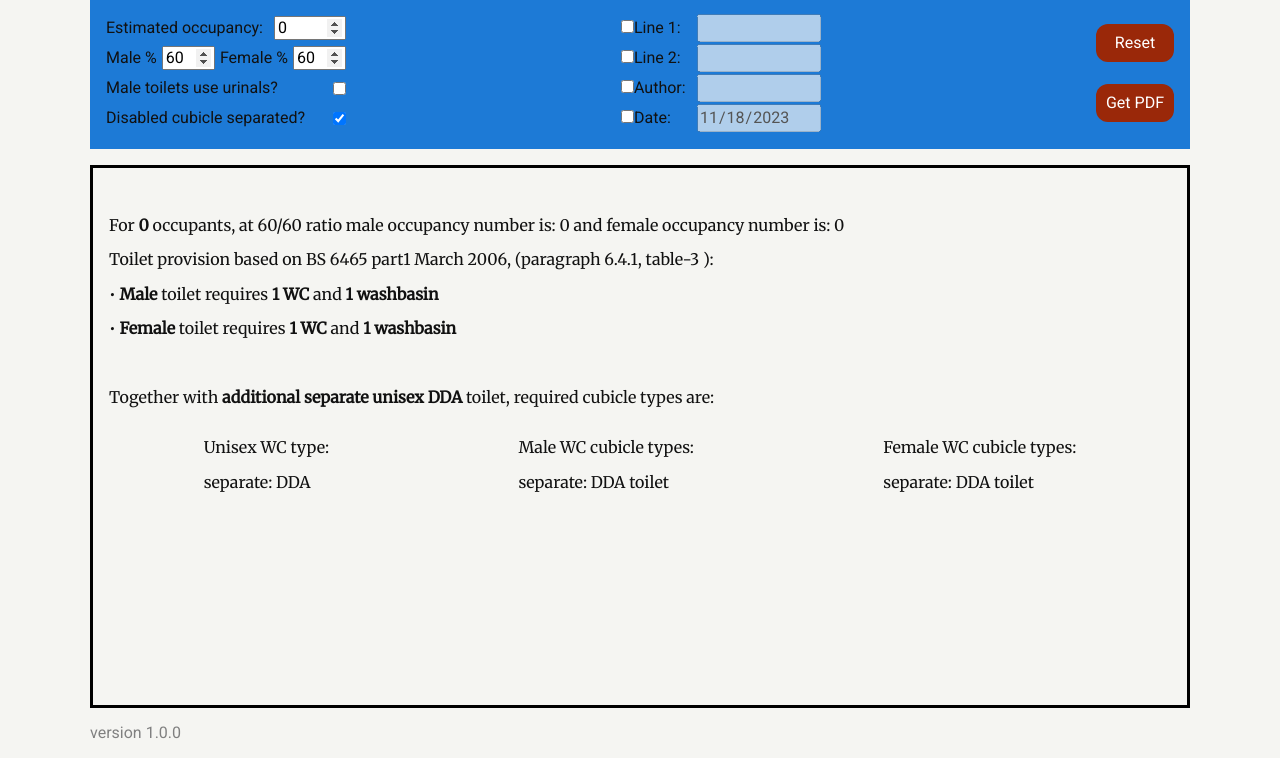
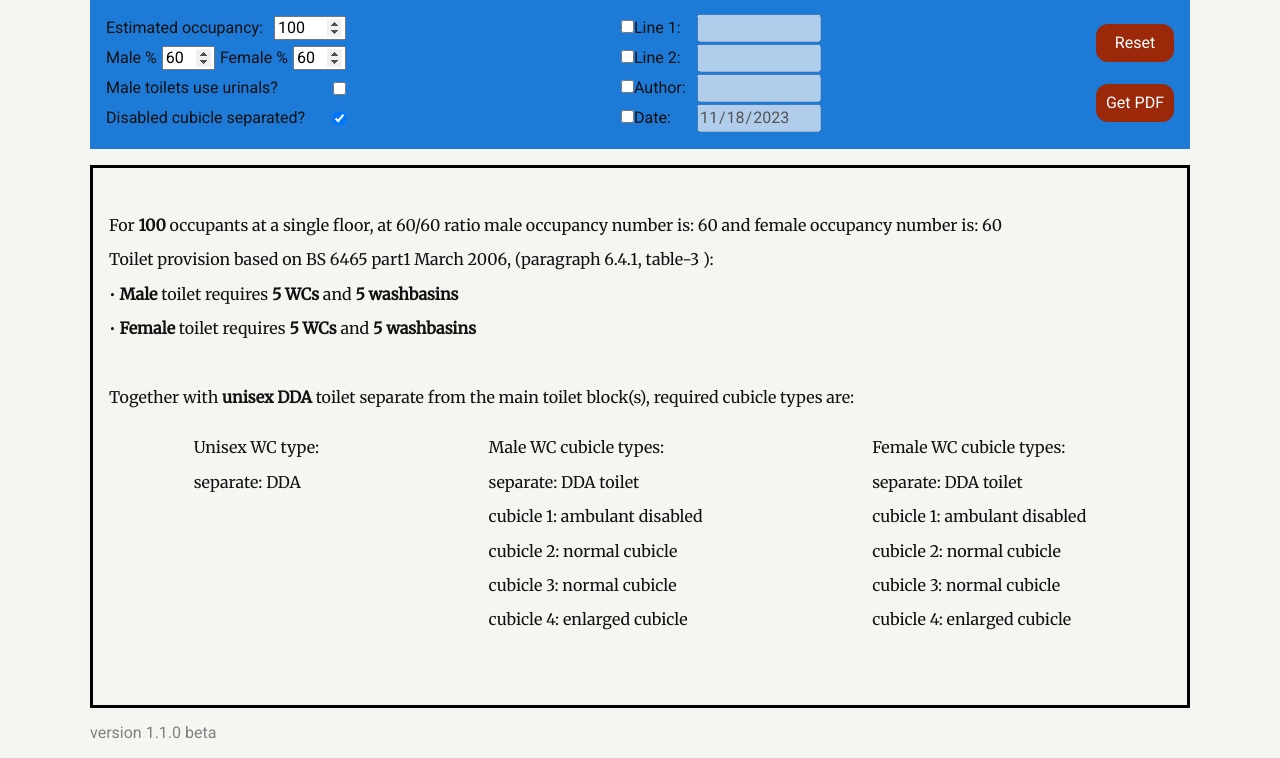
Before and after one commit to wnwarchdev/BRegsCalculator, a website built with Parcel: page index.html in a window 1280 px wide. Both pictures are taken after a click on the checkbox 339 px from the left and 160 px from the top of the page. Shown: the part 42-800 px from the top of the page. Built offline with nearby package versions, Linux system fonts and the light colour scheme.

Commit message:
reword results text, add few changes

```diff
--- a/index.html
+++ b/index.html
@@ -29,7 +29,7 @@
         min="1"
         max="9999"
         maxlength="4"
-        value="0"
+        value="100"
         step="1"
         oninput="this.value = Math.round(this.value); this.value=this.value.slice(0,this.maxLength)"
         onpaste="return false;"
@@ -125,7 +125,7 @@
     </main>
 
     <footer>
-      <p>version 1.0.0</p>
+      <p>version 1.1.0 beta</p>
     </footer>
 
     <script src="./src/js/app.js" type="module"></script>
--- a/src/js/app.js
+++ b/src/js/app.js
@@ -59,7 +59,7 @@ let date;
 
 //SET OCCUPANCY
 let occupancy;
-occupancy = 0;
+occupancy = 100;
 
 //SET RATIO
 let defaultRatio = 60;
@@ -160,7 +160,7 @@ function runCalcs() {
 
   resultParagraph.innerHTML = null;
   resultParagraph.innerHTML = `
-  <p>For <b>${occupancy}</b> occupants, at ${maleRatio}/${femaleRatio} ratio male occupancy number is: ${maleNum} and female occupancy number is: ${femaleNum}</p>
+  <p>For <b>${occupancy}</b> occupants at a single floor, at ${maleRatio}/${femaleRatio} ratio male occupancy number is: ${maleNum} and female occupancy number is: ${femaleNum}</p>
   <p> Toilet provision based on BS 6465 part1 March 2006, (paragraph 6.4.1, table-${
     uriBool == false ? `3` : `4`
   } ):
@@ -186,8 +186,8 @@ function runCalcs() {
     )}</b></p><br>
     ${
       sepBool == true
-        ? `<p>Together with <b>additional separate unisex DDA</b> toilet, required cubicle types are:</p>`
-        : `With DDA toilets included into the same-sex toilet blocks, required arrangement is:`
+        ? `<p>Together with <b>unisex DDA</b> toilet separate from the main toilet block(s), required cubicle types are:</p>`
+        : `<p>With <b>DDA toilets included</b> into the same-sex toilet blocks, required cubicle types are:</p>`
     }`;
 
   arrangeParagraphMale.innerHTML = null;
```
